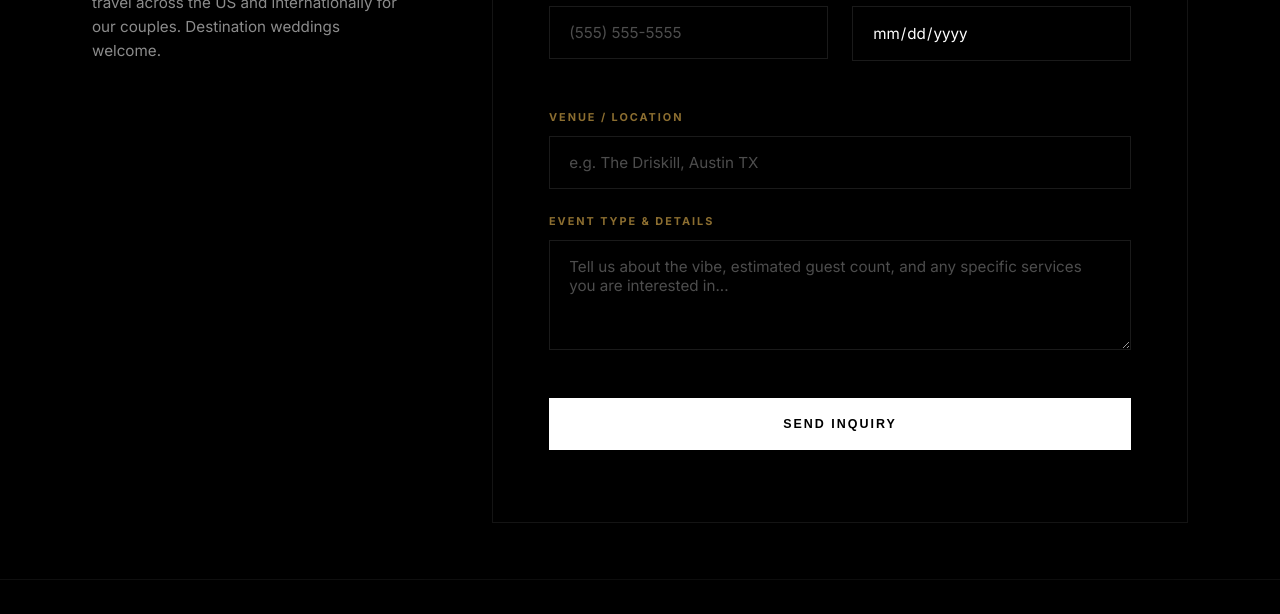
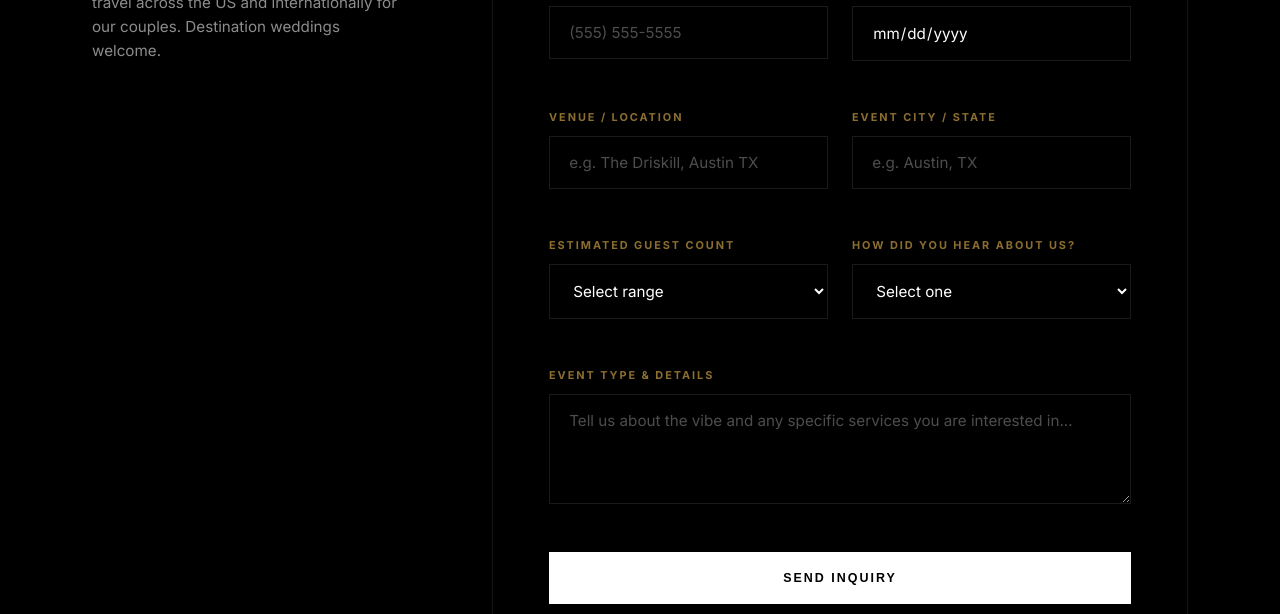
Before and after one commit to deejaylakha-alt/djlakha-website, a plain HTML site: page book.html in a window 1280 px wide. Shown: the part 818-1432 px from the top of the page. Drawn offline with nearby package versions, Linux system fonts and the light colour scheme.

Commit message:
feat: Add guest count, city/state, and referral fields to booking form

```diff
--- a/book.html
+++ b/book.html
@@ -297,14 +297,47 @@
                             </div>
                         </div>
 
-                        <div class="form-group">
-                            <label>Venue / Location</label>
-                            <input type="text" name="venue" placeholder="e.g. The Driskill, Austin TX">
+                        <div class="form-row">
+                            <div class="form-group">
+                                <label>Venue / Location</label>
+                                <input type="text" name="venue" placeholder="e.g. The Driskill, Austin TX">
+                            </div>
+                            <div class="form-group">
+                                <label>Event City / State</label>
+                                <input type="text" name="city" placeholder="e.g. Austin, TX">
+                            </div>
+                        </div>
+
+                        <div class="form-row">
+                            <div class="form-group">
+                                <label>Estimated Guest Count</label>
+                                <select name="guests">
+                                    <option value="" disabled selected>Select range</option>
+                                    <option value="Under 75">Under 75</option>
+                                    <option value="75-150">75 – 150</option>
+                                    <option value="150-350">150 – 350</option>
+                                    <option value="350-750">350 – 750</option>
+                                    <option value="750+">750+</option>
+                                </select>
+                            </div>
+                            <div class="form-group">
+                                <label>How Did You Hear About Us?</label>
+                                <select name="referral">
+                                    <option value="" disabled selected>Select one</option>
+                                    <option value="Instagram">Instagram</option>
+                                    <option value="Google">Google Search</option>
+                                    <option value="WeddingWire">WeddingWire / The Knot</option>
+                                    <option value="Referral">Friend / Family Referral</option>
+                                    <option value="Vendor Referral">Vendor / Planner Referral</option>
+                                    <option value="Saw at Event">Saw Us at an Event</option>
+                                    <option value="Other">Other</option>
+                                </select>
+                            </div>
                         </div>
 
                         <div class="form-group">
                             <label>Event Type &amp; Details</label>
-                            <textarea name="message" rows="4" placeholder="Tell us about the vibe, estimated guest count, and any specific services you are interested in..."></textarea>
+                            <textarea name="message" rows="4" placeholder="Tell us about the vibe and any specific services you are interested in..."></textarea>
                         </div>
 
                         <button type="submit" class="submit-btn" id="submitBtn">Send Inquiry</button>
```
